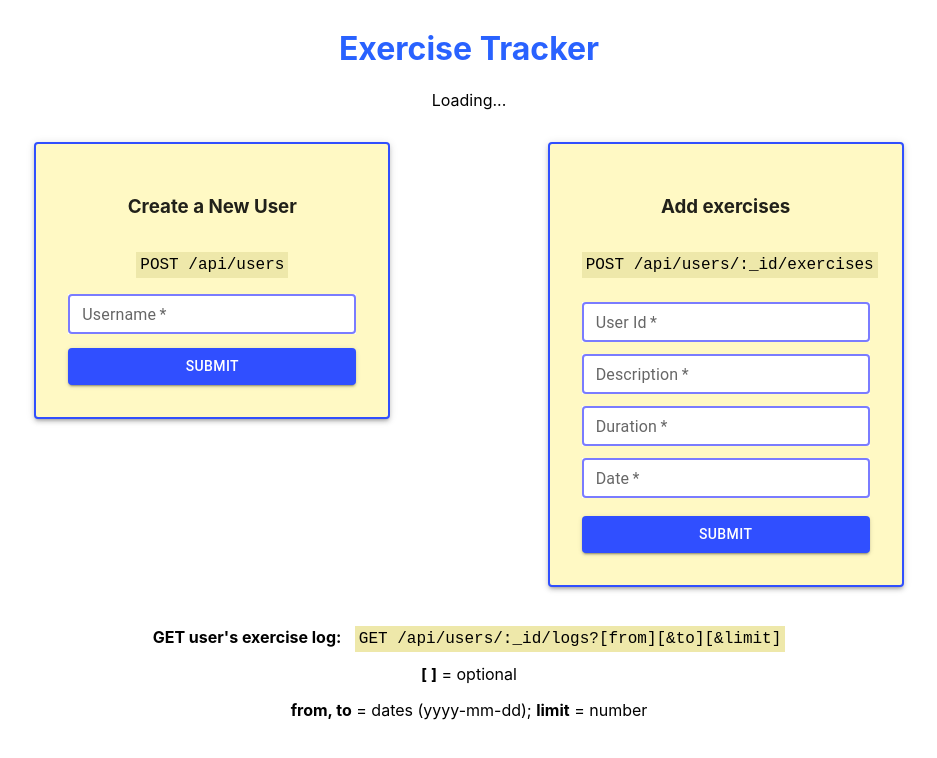
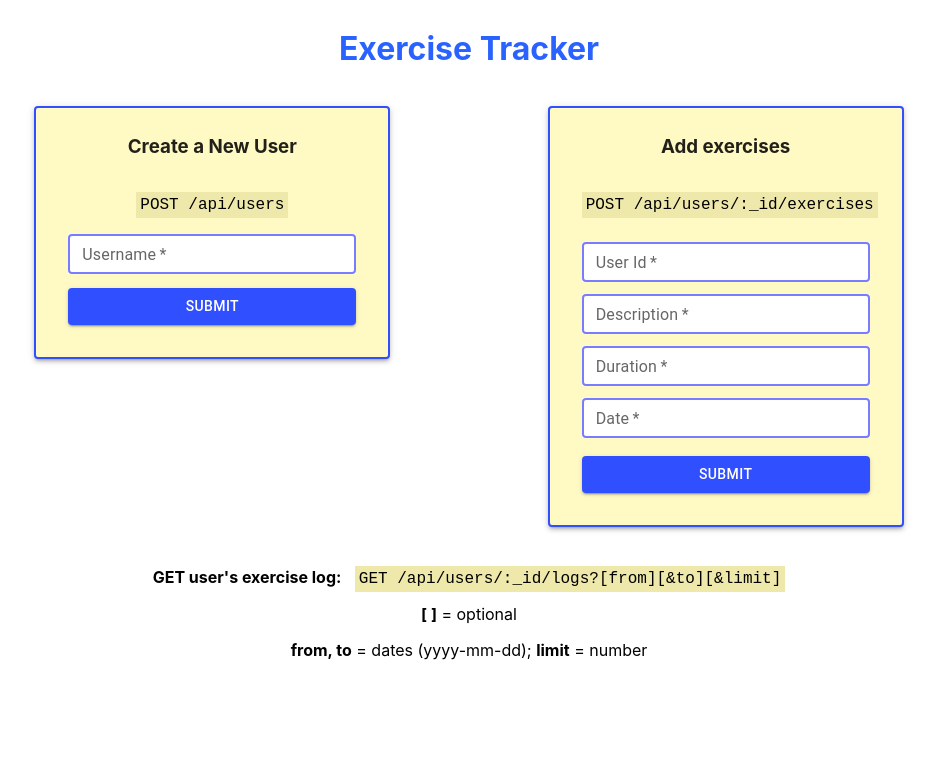
Before and after one commit to saideepd/exercise-tracker, a React (Create React App) app in the folder client/: page / in a window 1280 px wide. Shown: the top 758 px of the page, without its empty margins (171-1108 px from the left). Built offline with nearby package versions, Linux system fonts and the light colour scheme; no server answers.

Commit message:
Updated logic for User, Exercise components Moved the variable and states from User component to main App component & then passing them to User as props Built some logic to pass values from User to Exercise component

```diff
--- a/client/src/App.js
+++ b/client/src/App.js
@@ -1,4 +1,4 @@
-import { useState, useEffect } from 'react'
+import { useState, useReducer } from 'react'
 import './App.css';
 import Header from './components/Header/Header';
 import Information from './components/Information/Information';
@@ -6,22 +6,23 @@ import User from './components/User/User';
 import Exercise from './components/ExerciseLog/ExerciseLog';
 import { Container } from '@mui/material';
 
-const baseUrl = "http://localhost:8888";
 
 function App() {
-  const [data, setData] = useState(null);
 
-  useEffect(() => {
-    fetch(`${baseUrl}/api`, {
-      method: "GET",
-      headers: {
-        "Content-Type": "application/json"
-      }
-    })
-      .then((res) => res.json())
-      .then((data) => setData(data.message))
-      .catch((err) => console.log(err, data));
-  }, [data]);
+  // Its a reducer function to update existing
+  // state's individual properties
+  const formReducer = (state, event) => {
+    return {
+      ...state,
+      [event.name]: event.value
+    };
+  }
+
+  // User variables
+  const [formData, setFormData] = useReducer(formReducer, {})
+  const [submitting, setSubmitting] = useState(false);
+  const [post, setPost] = useState(null);
+
 
   return (
     <div className="App">
@@ -29,12 +30,18 @@ function App() {
         className="container"
       >
         <Header />
-        <p>
-          {!data ? "Loading..." : `${data}`}
-        </p>
         <div className="user-exercise-form">
-          <User />
-          <Exercise />
+          <User
+            formData={formData}
+            setFormData={setFormData}
+            submitting={submitting}
+            setSubmitting={setSubmitting}
+            post={post}
+            setPost={setPost}
+          />
+          <Exercise
+            formData={formData}
+          />
         </div>
         <Information />
       </Container>
--- a/client/src/components/ExerciseLog/ExerciseLog.js
+++ b/client/src/components/ExerciseLog/ExerciseLog.js
@@ -2,6 +2,7 @@ import React from 'react'
 import './ExerciseLog.css';
 import { Button, Paper, TextField } from '@mui/material';
 import { styled } from "@mui/material/styles";
+import { currentUsername, isSubmitted } from '../User/User';
 
 const CssTextField = styled(TextField)({
   '& label.Mui-focused': {
@@ -31,13 +32,13 @@ const ColorButton = styled(Button)({
   }
 });
 
-const ExerciseLog = () => {
+const ExerciseLog = ({formData}) => {
   return (
     <div className="exercise-component">
       <Paper
         elevation={3}
         className="exercise-paper"
-        style={{ backgroundColor: '#fff9c4' }}
+        style={{ backgroundColor: '#fff9c4', paddingTop: '0.5em' }}
       >
         <h3>Add exercises</h3>
         <p className="endpoint exercise-endpoint">POST /api/users/:_id/exercises</p>
@@ -88,6 +89,19 @@ const ExerciseLog = () => {
         >
           Submit
         </ColorButton>
+        {isSubmitted &&
+          console.log(`Exercise currentUsername: ${JSON.stringify(currentUsername)}, formData: ${JSON.stringify(formData)}`)
+          // <div>
+          //   <ul>
+          //     {currentUsername !== null && (
+          //       <li key={currentUsername._id}><strong>_id:</strong> {currentUsername._id}</li>
+          //     )}
+          //     {currentUsername !== null && (
+          //       <li key={currentUsername.username}><strong>username:</strong> {currentUsername.username}</li>
+          //     )}
+          //   </ul>
+          // </div>
+        }
       </Paper>
     </div>
   )
--- a/client/src/components/User/User.js
+++ b/client/src/components/User/User.js
@@ -1,10 +1,12 @@
-import React, { useState, useReducer } from 'react'
+import React from 'react'
 import './User.css';
 import { Alert, Button, debounce, Paper, TextField } from '@mui/material';
 import { styled } from "@mui/material/styles";
 import axios from 'axios';
 
 const baseUrl = "http://localhost:8888";
+let currentUsername;
+let isSubmitted = false;
 
 const CssTextField = styled(TextField)({
   '& label.Mui-focused': {
@@ -35,29 +37,24 @@ const ColorButton = styled(Button)({
   }
 });
 
-const formReducer = (state, event) => {
-  return {
-    ...state,
-    [event.name]: event.value
-  };
-}
 
-let isSubmitted = false;
 
-const User = () => {
-  const [formData, setFormData] = useReducer(formReducer, {})
-  const [submitting, setSubmitting] = useState(false);
-  const [post, setPost] = useState(null);
+const User = ({ formData, setFormData, submitting, setSubmitting, post, setPost }) => {
+
 
   // Call the Create User API with POST request
   const createUser = async () => {
     console.log('called create user response');
-    await axios.post(`${baseUrl}/api/users`, {
-      username: formData.username
-    }
+    await axios.post(`${baseUrl}/api/users`,
+      {
+        username: formData.username
+      }
     )
       .then((response) => {
         setPost(response.data)
+        console.log(`createUser Response Data: ${JSON.stringify(response.data)}`)
+        currentUsername = response.data;
+        console.log(`CurrentUsername: ${JSON.stringify(currentUsername)}`)
       })
       .catch((error) => {
         console.log(`Error: ${error}, formData:${JSON.stringify(formData)}, post: ${JSON.stringify(post)}, type: ${typeof post}`)
@@ -80,34 +77,26 @@ const User = () => {
 
   const handleSubmit = (event) => {
     event.preventDefault();
-    // Setting Submit to true in 1s
+    // Setting Submit to true in 0.1s
     setTimeout(() => {
       console.log('called handleSubmit to true');
       setSubmitting(true);
       isSubmitted = true;
 
       console.log("You've submitted the form");
-      // alert("You've submitted the form");
-    }, 1000);
+    }, 100);
 
     // Setting Submit to false in next 3s
     setTimeout(() => {
-      // Retry pattern
-      // TODO: Instead of POST request for retry,
-      // need to use getByUserName to fetch submitted user details
-      // if (post === null && count < 1) {
-      //   console.log(`Retry atttempt count: ${count}`);
-      //   // handleSubmit(event);
-      //   getUserByUsername();
-      //   console.log(`createUserResponse getByUsername: ${JSON.stringify(post)}`);
-      //   count++;
-      // }
 
+      // Call create user method
       let createUserResponse = createUser();
       console.log(`createUserResponse: ${JSON.stringify(post)}`);
       console.log('called createUser()');
 
+      // Set Submitted to false after 3s
       setSubmitting(false);
+      isSubmitted=false;
       console.log('Called handleSubmit to false');
     }, 3000);
   }
@@ -120,6 +109,7 @@ const User = () => {
     console.log(`name: ${event.target.name}, value: ${event.target.value}`)
   }
 
+  // using debounce to avoid frequent calls
   const handleText = debounce((event) => {
     handleChange(event);
   }, 500);
@@ -130,7 +120,7 @@ const User = () => {
         <Paper
           elevation={3}
           className="user-paper"
-          style={{ backgroundColor: '#fff9c4' }}
+          style={{ backgroundColor: '#fff9c4', paddingTop: '0.5em' }}
         >
           <h3>Create a New User</h3>
           <p className="endpoint user-endpoint">POST /api/users</p>
@@ -181,3 +171,4 @@ const User = () => {
 }
 
 export default User
+export {currentUsername, isSubmitted};
```
